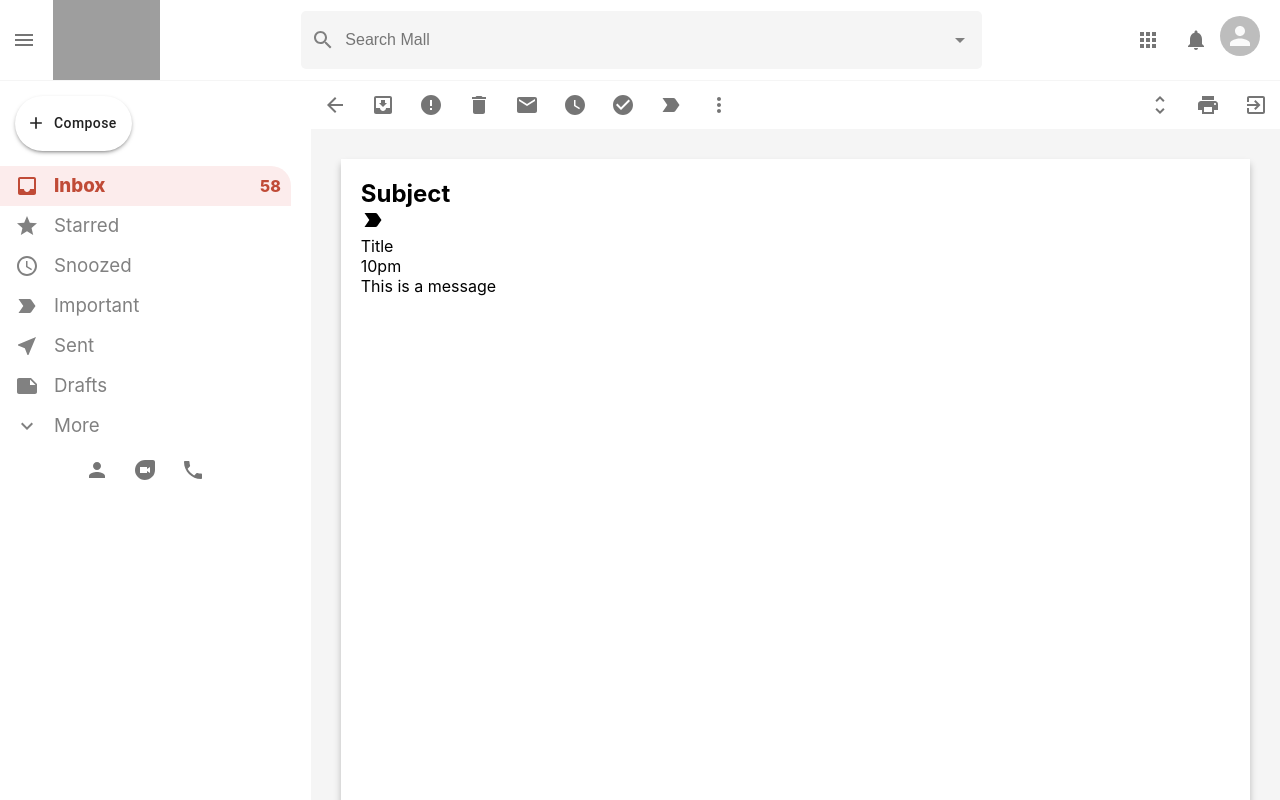
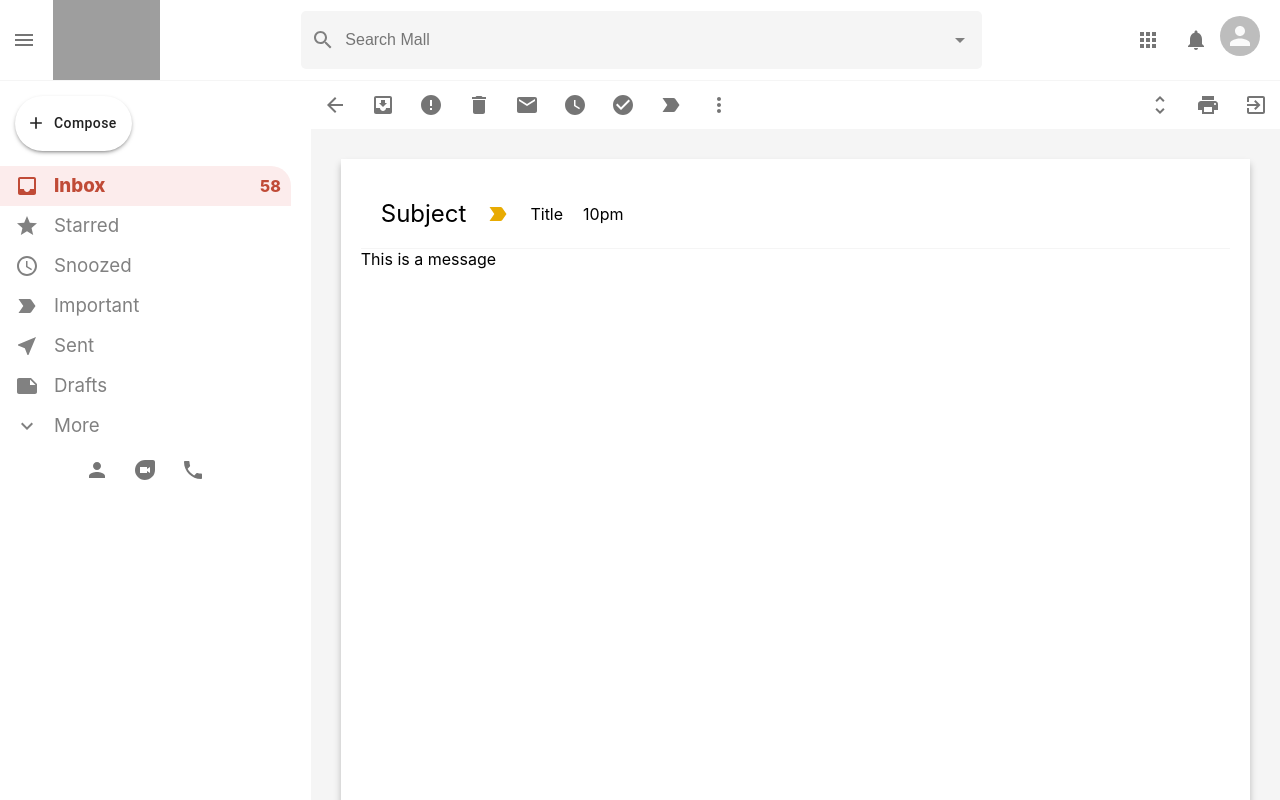
Before and after one commit to Vinoth6194/react_gmail_clone, a React (Create React App) app: page /mail in a window 1280 px wide. Built offline with nearby package versions, Linux system fonts and the light colour scheme; grey boxes are pictures that could not be loaded.

Commit message:
mailbody header

```diff
--- a/src/mail.css
+++ b/src/mail.css
@@ -23,3 +23,26 @@
   height: 100vh;
   box-shadow: 0px 5px 7px 0px rgba(0, 0, 0, 0.24);
 }
+.mail__bodyHeader {
+  display: flex;
+  align-items: center;
+  border-bottom: 1px solid whitesmoke;
+  padding: 20px;
+  position: relative;
+}
+.mail__bodyHeader > h2 {
+  font-weight: 400;
+  margin-right: 20px;
+}
+
+.mail__important {
+  color: #e8ab02 !important;
+}
+.mail__message > p {
+  padding: 10px;
+  margin-right: 20px;
+  overflow-wrap: break-word;
+}
+.mail__bodyHeader > p {
+  margin-left: 20px;
+}
```
